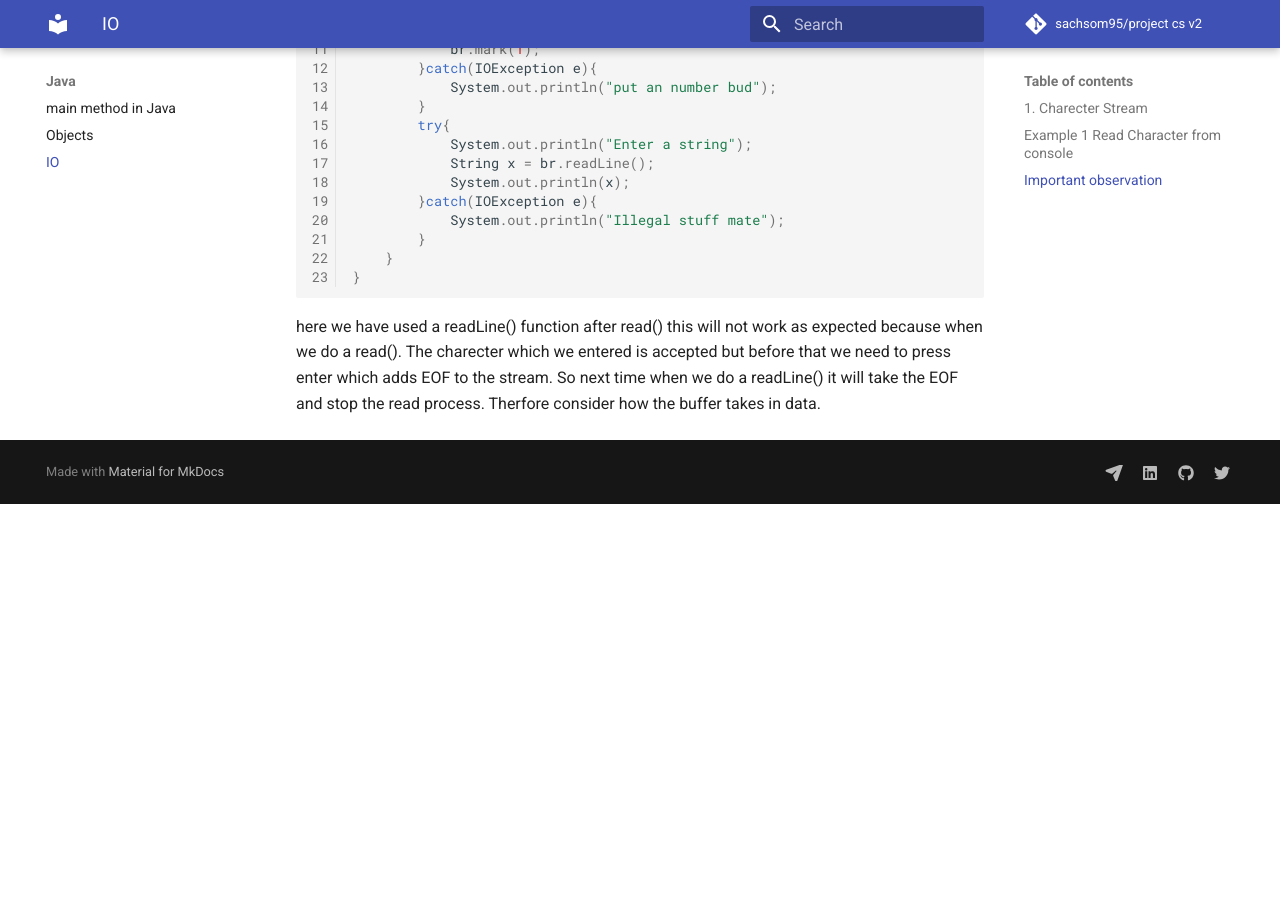
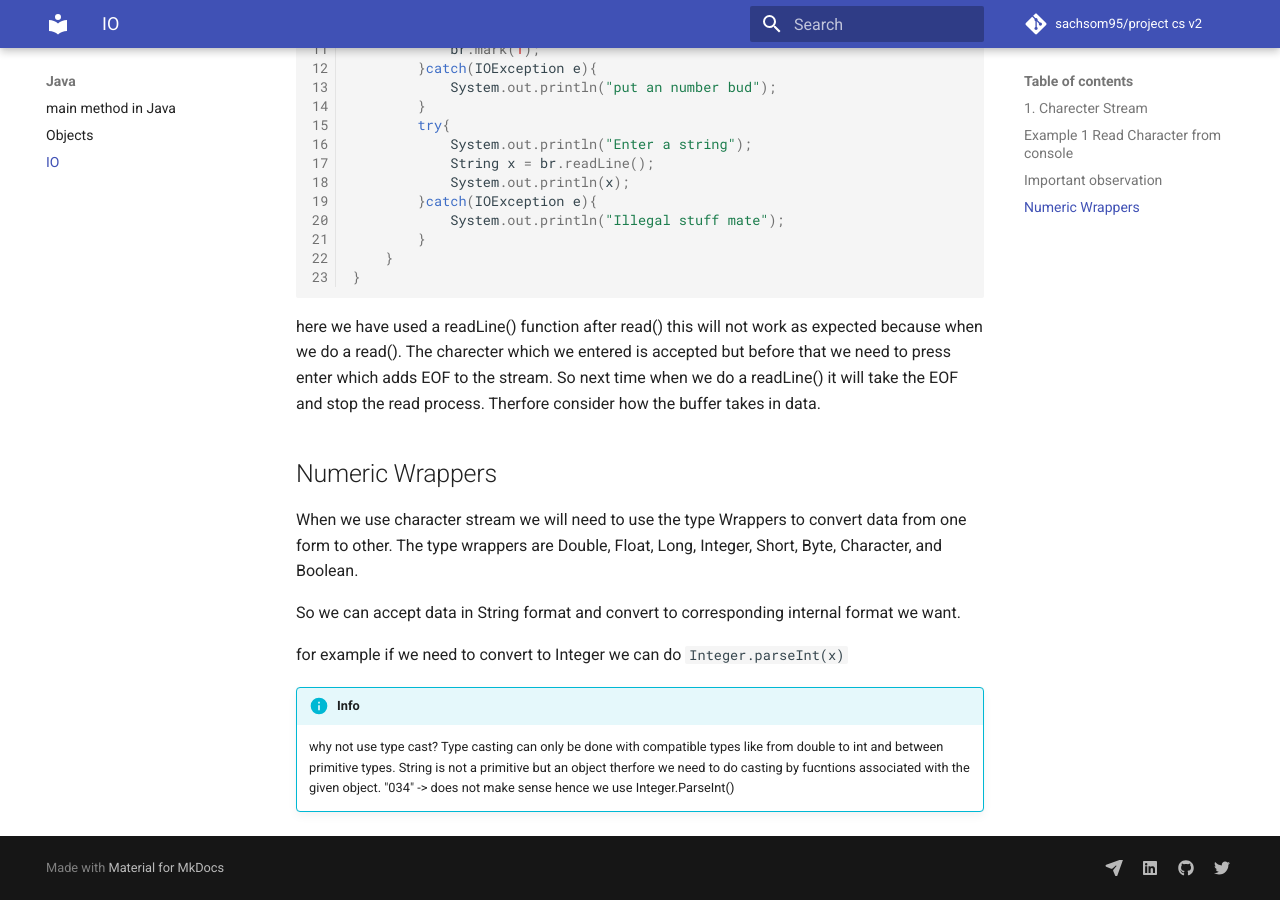
Before and after one commit to sachsom95/project_cs_v2, an MkDocs documentation site: the page built from docs/Java/IO.md, in a window 1280 px wide and 900 px high, scrolled down 2289 px. Built offline with MkDocs 1.6.1 and Material for MkDocs 9.7.7, drawn with Linux system fonts in a browser that asks for light colours; comment, search, counter and statistics services are not loaded; old or Windows-style settings are respelled for this version of MkDocs; before the commit the page ends 2793 px from its top, so only the background shows below that.

Commit message:
Add ParseInt

````diff
--- a/docs/Java/IO.md
+++ b/docs/Java/IO.md
@@ -108,3 +108,17 @@ public class ReadFile {
 
 ```
 here we have used a readLine() function after read() this will not work as expected because when we do a read(). The charecter which we entered is accepted but before that we need to press enter which adds EOF to the stream. So next time when we do a readLine() it will take the EOF and stop the read process. Therfore consider how the buffer takes in data.
+
+## Numeric Wrappers
+
+When we use character stream we will need to use the type Wrappers to convert data from one form to other. The type wrappers are Double, Float, Long, Integer, Short, Byte, Character, and Boolean.
+
+So we can accept data in String format and convert to corresponding internal format we want.
+
+for example if we need to convert to Integer we can do `Integer.parseInt(x)`
+
+!!! info
+     why not use type cast?
+     Type casting can only be done with compatible types like from double to int and between primitive types.
+     String is not a primitive but an object therfore we need to do casting by fucntions associated with the given
+     object. "034" -> does not make sense hence we use Integer.ParseInt()
````
